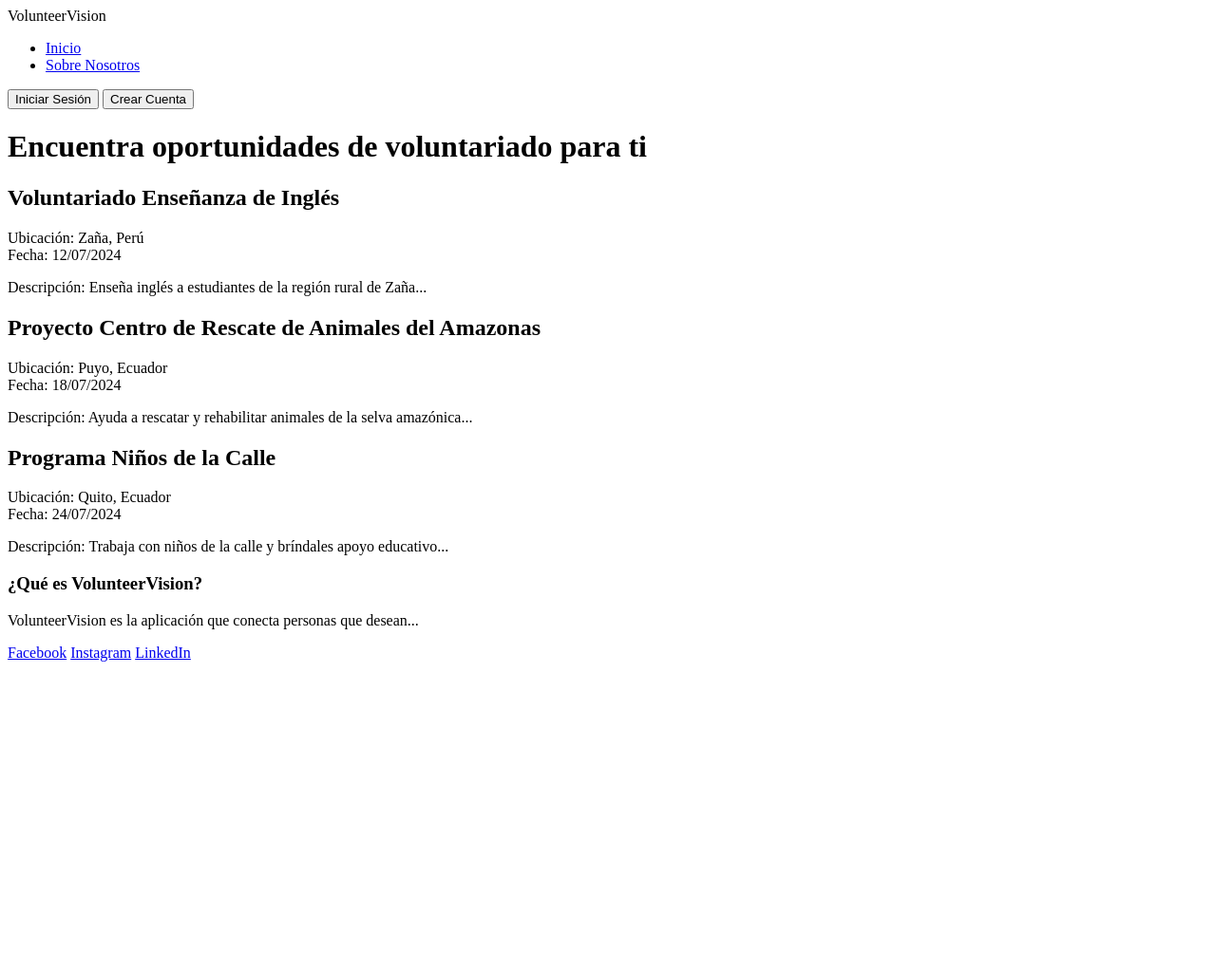
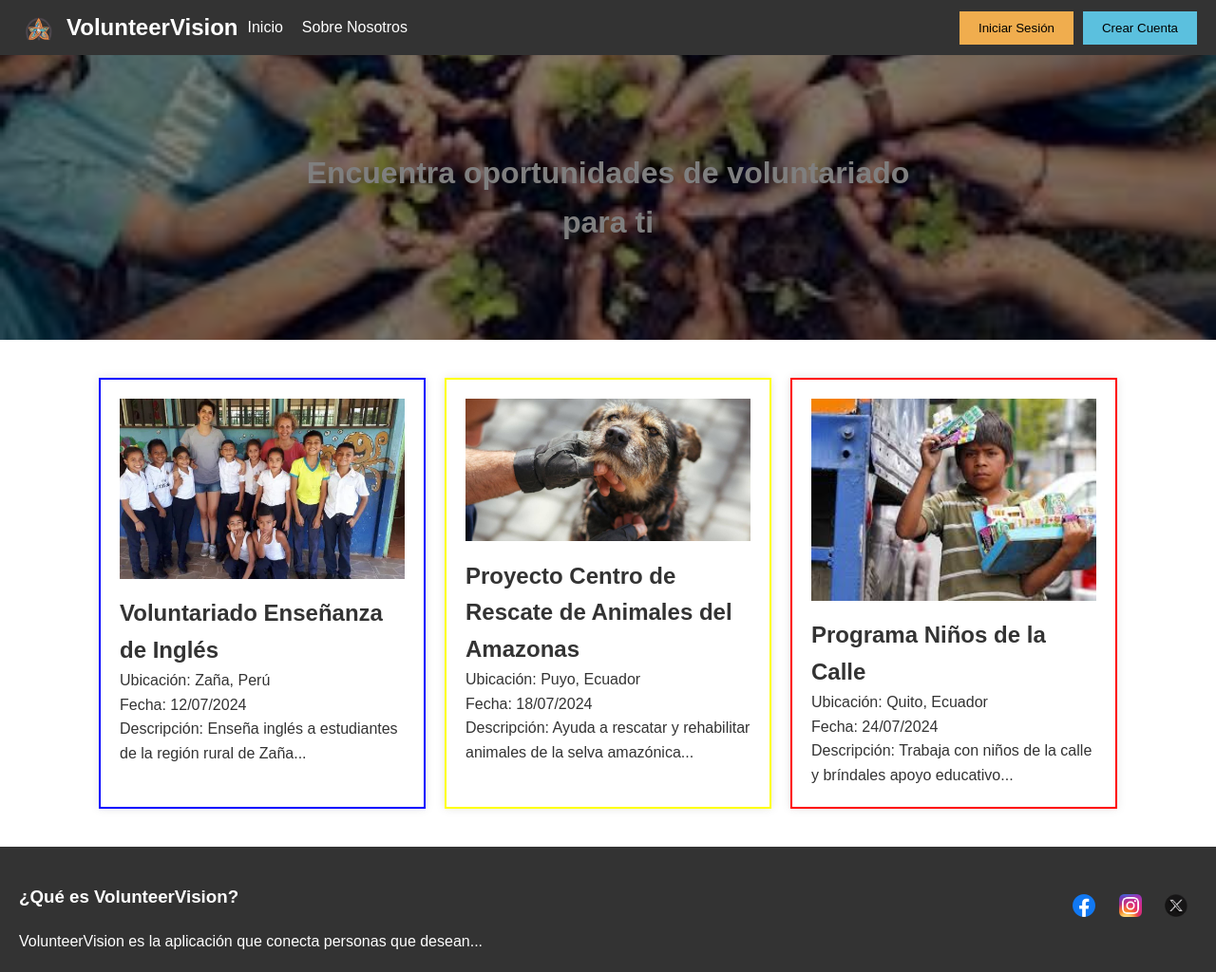
Before and after one commit to KevinYuvi/ProyectoDesarrollo, a Flask app: template src/templates/index.html in a window 1280 px wide. Shown: the whole page at 95% size. Before the commit the page ends 697 px from the top, so only its background shows below. Run offline with Flask 3, Linux system fonts and the light colour scheme; the template is opened without the code that fills it, so the values that code supplies are empty.

Commit message:
Tercer commit: Modificar Ingreso

```diff
--- a/src/static/css/styles.css
+++ b/src/static/css/styles.css
@@ -0,0 +1,164 @@
+/* Reset some default styles */
+body, h1, h2, p, ul {
+    margin: 0;
+    padding: 0;
+}
+
+body {
+    font-family: Arial, sans-serif;
+    line-height: 1.6;
+    color: #333;
+}
+
+header {
+    display: flex;
+    justify-content: space-between;
+    align-items: center;
+    background-color: #333;
+    color: white;
+    padding: 10px 20px;
+}
+.company-name {
+    font-size: 24px; /* Ajusta el tamaño de la fuente según sea necesario */
+    font-weight: bold; /* Ajusta el peso de la fuente para hacerla más audaz */
+    color: #fff; /* Color blanco para el texto */
+    margin-right: 10px; /* Ajusta el margen derecho según sea necesario */
+}
+
+.logo {
+    display: flex;
+    align-items: center;
+}
+
+.logo img {
+    width: 40px; /* Adjust the width as needed */
+    height: auto;
+    margin-right: 10px; /* Adjust the spacing as needed */
+}
+
+nav {
+    display: flex;
+    justify-content: space-between;
+    align-items: center;
+    width: 100%;
+}
+
+.nav-left {
+    display: flex;
+    align-items: center;
+}
+
+nav ul {
+    list-style: none;
+    display: flex;
+    gap: 20px;
+}
+
+nav ul li {
+    display: inline;
+}
+
+nav ul li a {
+    color: white;
+    text-decoration: none;
+}
+
+.auth-buttons {
+    display: flex;
+    gap: 10px;
+}
+
+.login-btn, .signup-btn {
+    padding: 10px 20px;
+    border: none;
+    cursor: pointer;
+}
+
+.login-btn {
+    background-color: #f0ad4e;
+}
+
+.signup-btn {
+    background-color: #5bc0de;
+}
+
+.banner {
+    position: relative;
+    background-size: cover;
+    background-position: center;
+    height: 300px;
+}
+
+.banner::after {
+    content: '';
+    position: absolute;
+    top: 0;
+    left: 0;
+    right: 0;
+    bottom: 0;
+    background: rgba(0, 0, 0, 0.5); /* Dark overlay */
+}
+
+.banner-text {
+    position: absolute;
+    top: 50%;
+    left: 50%;
+    transform: translate(-50%, -50%);
+    color: white;
+    text-align: center;
+}
+
+
+main {
+    text-align: center;
+    padding: 20px;
+}
+
+.carousel {
+    display: flex;
+    justify-content: center;
+    gap: 20px;
+    margin: 20px 0;
+}
+
+.carousel-item {
+    border: 2px solid;
+    padding: 20px;
+    width: 300px;
+    box-shadow: 0 0 10px rgba(0, 0, 0, 0.1);
+    text-align: left;
+}
+
+.carousel-item img {
+    width: 100%;
+    height: auto;
+    margin-bottom: 10px;
+}
+
+footer {
+    background-color: #333;
+    color: white;
+    display: flex;
+    justify-content: space-between;
+    align-items: center;
+    padding: 20px;
+}
+
+footer .about {
+    text-align: left;
+}
+
+footer .social {
+    text-align: right;
+}
+
+footer .social a {
+    color: white;
+    margin: 0 10px;
+    text-decoration: none;
+}
+
+footer .social img {
+    width: 24px;
+    height: 24px;
+}
--- a/src/templates/index.html
+++ b/src/templates/index.html
@@ -4,35 +4,51 @@
     <meta charset="UTF-8">
     <meta name="viewport" content="width=device-width, initial-scale=1.0">
     <title>VolunteerVision</title>
-    <link rel="stylesheet" href="{{ url_for('static', filename='styles.css') }}">
+    <link rel="stylesheet" href="{{ url_for('static', filename='css/styles.css') }}">
 </head>
 <body>
     <header>
-        <div class="logo">VolunteerVision</div>
+        <div class="logo">
+            <img src="static/assets/logo.png" alt="VolunteerVision Logo">
+            <span class="company-name">VolunteerVision</span>
+        </div>
         <nav>
-            <ul>
-                <li><a href="#">Inicio</a></li>
-                <li><a href="#">Sobre Nosotros</a></li>
-            </ul>
-            <button class="login-btn">Iniciar Sesión</button>
-            <button class="signup-btn">Crear Cuenta</button>
+            <div class="nav-left">
+                <ul>
+                    <li><a href="#">Inicio</a></li>
+                    <li><a href="#footer">Sobre Nosotros</a></li>
+                </ul>
+            </div>
+            <div class="auth-buttons">
+                <button class="login-btn">Iniciar Sesión</button>
+                <button class="signup-btn">Crear Cuenta</button>
+            </div>
         </nav>
     </header>
 
+    <div class="banner" style="background-image: url('static/assets/banner.jpg');">
+        <div class="banner-text">
+            <h1 class="banner-title">Encuentra oportunidades de voluntariado para ti</h1>
+        </div>
+    </div>
+
+
     <main>
-        <h1>Encuentra oportunidades de voluntariado para ti</h1>
         <div class="carousel">
             <div class="carousel-item" style="border-color: blue;">
+                <img src="{{ url_for('static', filename='assets/voluntariado_ingles.png') }}" alt="Voluntariado Enseñanza de Inglés">
                 <h2>Voluntariado Enseñanza de Inglés</h2>
                 <p>Ubicación: Zaña, Perú<br>Fecha: 12/07/2024</p>
                 <p>Descripción: Enseña inglés a estudiantes de la región rural de Zaña...</p>
             </div>
             <div class="carousel-item" style="border-color: yellow;">
+                <img src="{{ url_for('static', filename='assets/centro_rescate_amazonas.png') }}" alt="Proyecto Centro de Rescate de Animales del Amazonas">
                 <h2>Proyecto Centro de Rescate de Animales del Amazonas</h2>
                 <p>Ubicación: Puyo, Ecuador<br>Fecha: 18/07/2024</p>
                 <p>Descripción: Ayuda a rescatar y rehabilitar animales de la selva amazónica...</p>
             </div>
             <div class="carousel-item" style="border-color: red;">
+                <img src="{{ url_for('static', filename='assets/ninos_calle.png') }}" alt="Programa Niños de la Calle">
                 <h2>Programa Niños de la Calle</h2>
                 <p>Ubicación: Quito, Ecuador<br>Fecha: 24/07/2024</p>
                 <p>Descripción: Trabaja con niños de la calle y bríndales apoyo educativo...</p>
@@ -40,16 +56,17 @@
         </div>
     </main>
 
-    <footer>
+    <footer id="footer">
         <div class="about">
             <h3>¿Qué es VolunteerVision?</h3>
             <p>VolunteerVision es la aplicación que conecta personas que desean...</p>
         </div>
         <div class="social">
-            <a href="#">Facebook</a>
-            <a href="#">Instagram</a>
-            <a href="#">LinkedIn</a>
+            <a href="#"><img src="static/assets/facebook.png" alt="Facebook"></a>
+            <a href="#"><img src="static/assets/instagram.png" alt="Instagram"></a>
+            <a href="#"><img src="static/assets/x.png" alt="LinkedIn"></a>
         </div>
     </footer>
+
 </body>
 </html>
```
Also changed, not shown: src/static/assets/banner.jpg (added), src/static/assets/centro_rescate_amazonas.png (added), src/static/assets/facebook.png (added), src/static/assets/instagram.png (added), src/static/assets/logo.png (added), src/static/assets/ninos_calle.png (added), src/static/assets/voluntariado_ingles.png (added), src/static/assets/x.png (added).
